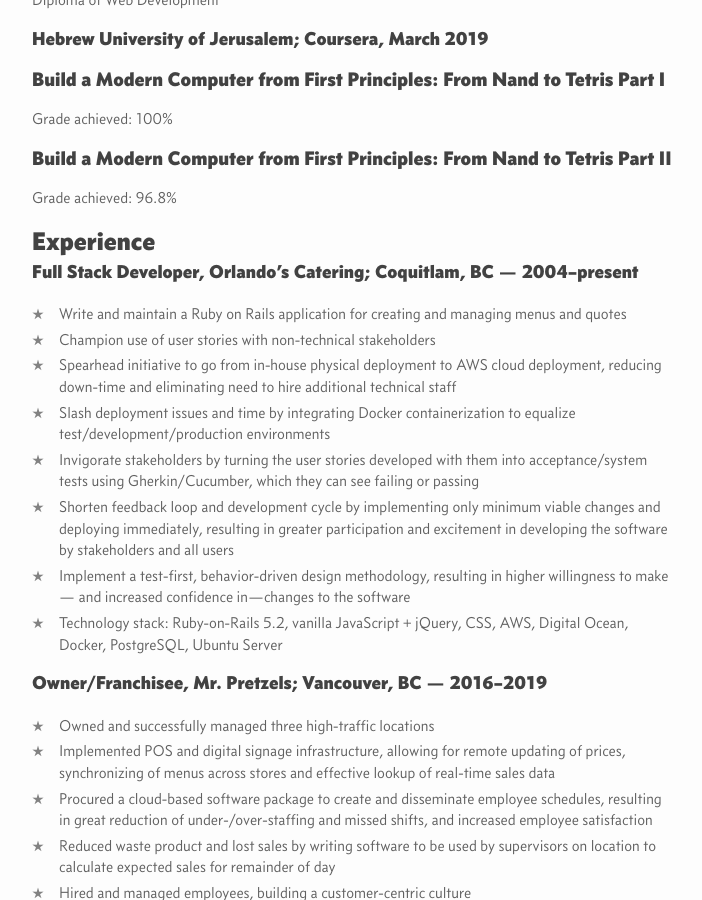
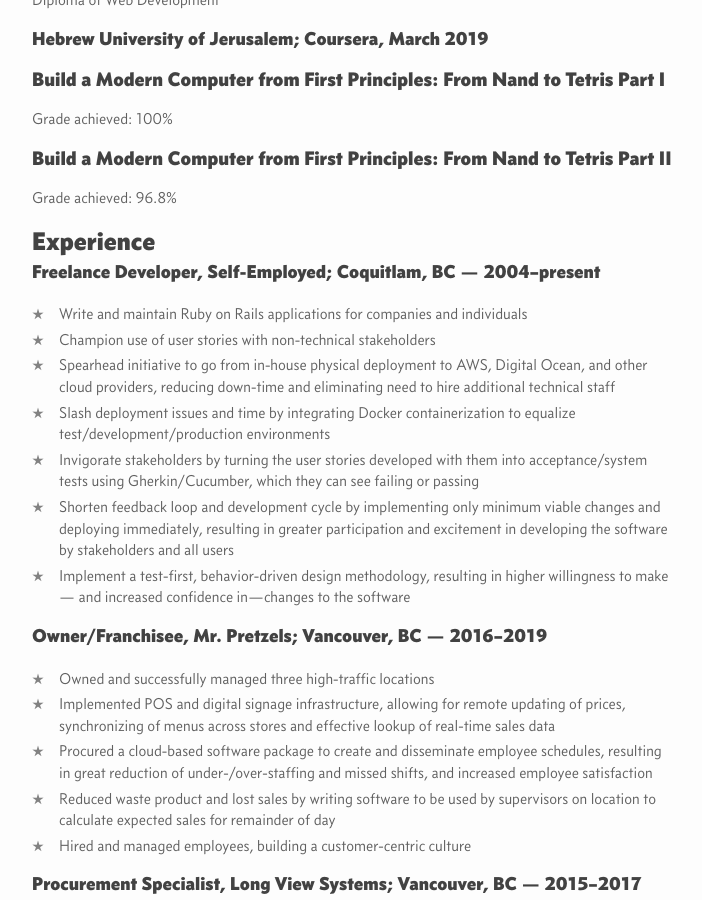
Before and after one commit to fapapa/fapapa.github.io, a Jekyll site: the page built from resume.md, in a window 1280 px wide and 900 px high, scrolled down 974 px. Shown: the whole window, without its empty margins (238-940 px from the left). Built offline with Jekyll 4.4.1, drawn with Linux system fonts in a browser that asks for light colours.

Commit message:
Change Orlando's Catering to freelancing

```diff
--- a/resume.md
+++ b/resume.md
@@ -62,14 +62,13 @@ Grade achieved: 96.8%
 
 ## Experience
 
-### Full Stack Developer, Orlando’s Catering; Coquitlam, BC — 2004–present
+### Freelance Developer, Self-Employed; Coquitlam, BC — 2004–present
 
-- Write and maintain a Ruby on Rails application for creating and managing menus
-  and quotes
+- Write and maintain Ruby on Rails applications for companies and individuals
 - Champion use of user stories with non-technical stakeholders
-- Spearhead initiative to go from in-house physical deployment to AWS cloud
-  deployment, reducing down-time and eliminating need to hire additional
-  technical staff
+- Spearhead initiative to go from in-house physical deployment to AWS, Digital
+  Ocean, and other cloud providers, reducing down-time and eliminating need to
+  hire additional technical staff
 - Slash deployment issues and time by integrating Docker containerization to
   equalize test/development/production environments
 - Invigorate stakeholders by turning the user stories developed with them into
@@ -81,8 +80,6 @@ Grade achieved: 96.8%
 - Implement a test-first, behavior-driven design methodology, resulting in
   higher willingness to make— and increased confidence in—changes to the
   software
-- Technology stack: Ruby-on-Rails 5.2, vanilla JavaScript + jQuery, CSS, AWS,
-  Digital Ocean, Docker, PostgreSQL, Ubuntu Server
 
 ### Owner/Franchisee, Mr. Pretzels; Vancouver, BC — 2016–2019
 
```
